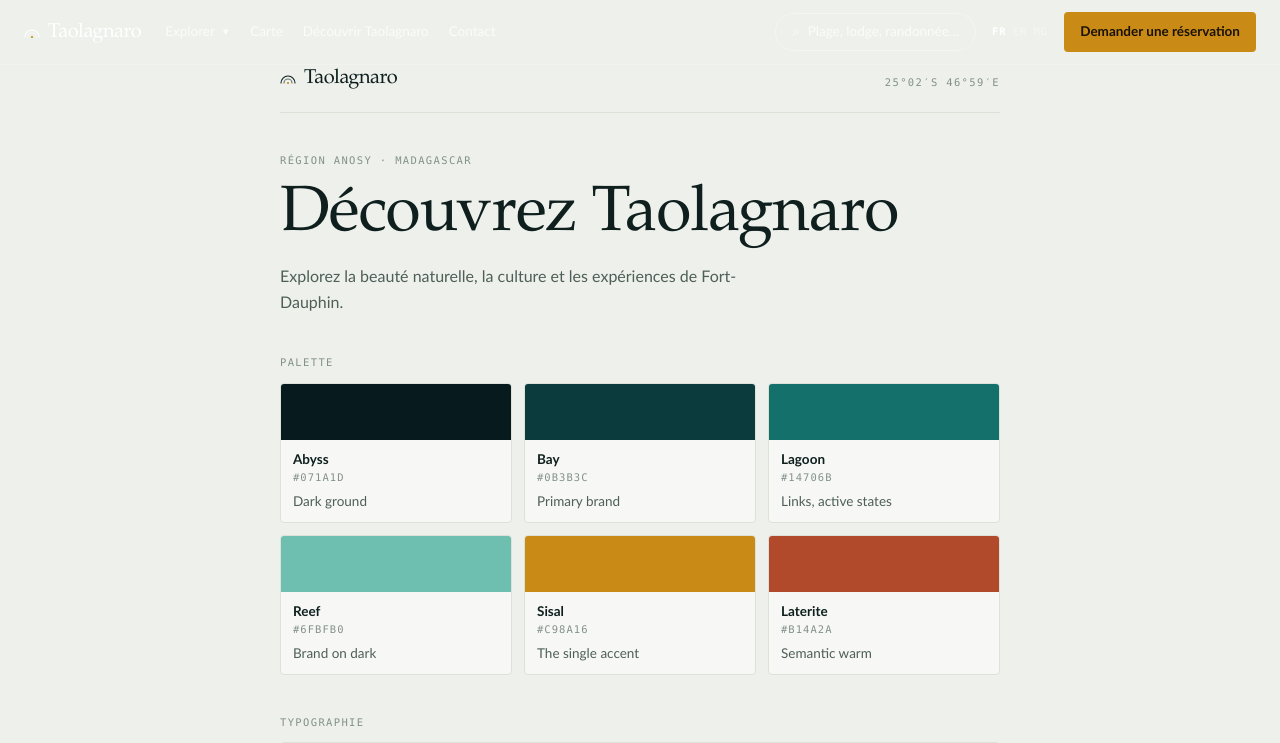
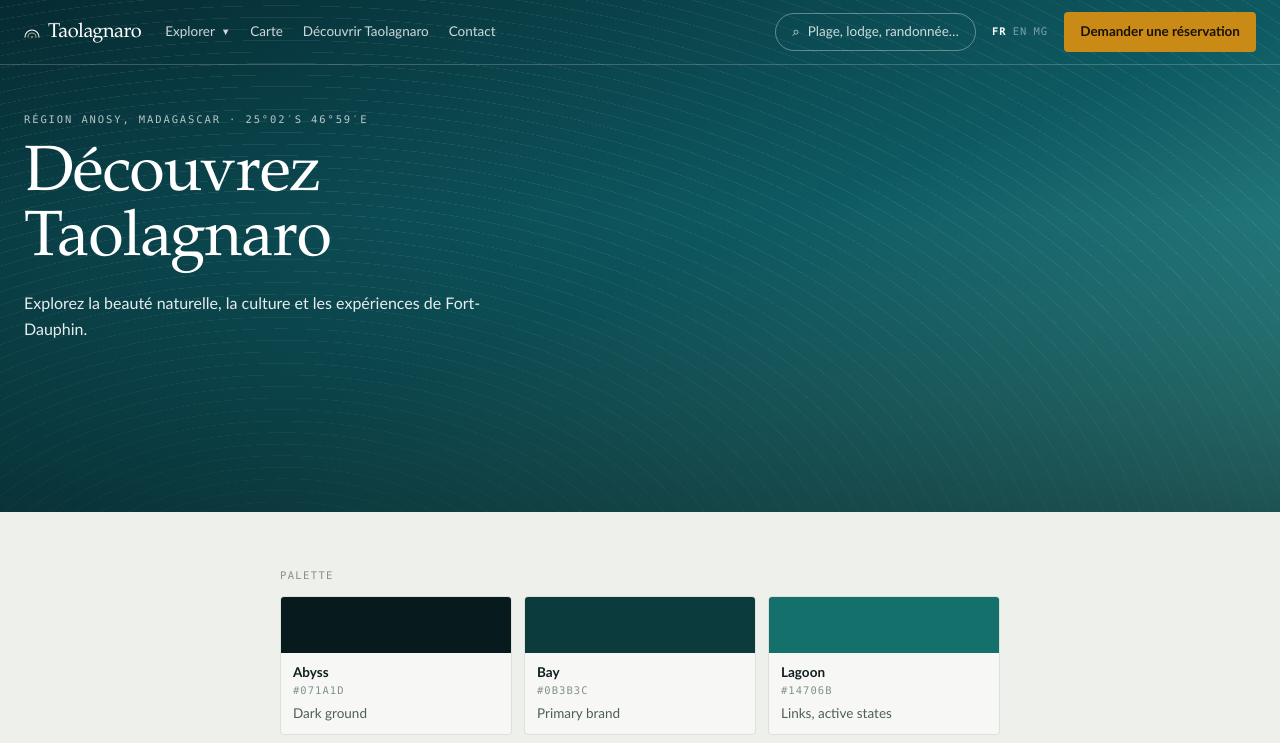
Before and after one commit to Bradon614/Taolagnaro, a Next.js app: page / in a window 1280 px wide. Shown: the top 743 px of the page. Built offline with nearby package versions, Linux system fonts and the light colour scheme.

Commit message:
feat: add route stubs for primary navigation

```diff
--- /dev/null
+++ b/src/app/carte/page.tsx
@@ -0,0 +1,15 @@
+import type { Metadata } from "next";
+import { PagePlaceholder } from "@/components/layout/PagePlaceholder";
+import { TOTAL_LISTINGS } from "@/lib/site";
+
+export const metadata: Metadata = { title: "Carte de l’Anosy" };
+
+export default function CartePage() {
+  return (
+    <PagePlaceholder
+      kicker="Accueil / Carte"
+      title="Carte de l’Anosy"
+      description={`${TOTAL_LISTINGS} lieux, six catégories, une carte. Trouvez ce qui est à dix minutes de votre hôtel.`}
+    />
+  );
+}
--- /dev/null
+++ b/src/app/contact/page.tsx
@@ -0,0 +1,14 @@
+import type { Metadata } from "next";
+import { PagePlaceholder } from "@/components/layout/PagePlaceholder";
+
+export const metadata: Metadata = { title: "Nous écrire" };
+
+export default function ContactPage() {
+  return (
+    <PagePlaceholder
+      kicker="Accueil / Contact"
+      title="Nous écrire"
+      description="Pour une réservation, passez par la fiche du lieu concerné — c’est plus rapide. Ce formulaire est destiné à la plateforme."
+    />
+  );
+}
--- /dev/null
+++ b/src/app/decouvrir/page.tsx
@@ -0,0 +1,14 @@
+import type { Metadata } from "next";
+import { PagePlaceholder } from "@/components/layout/PagePlaceholder";
+
+export const metadata: Metadata = { title: "Découvrir Taolagnaro" };
+
+export default function DecouvrirPage() {
+  return (
+    <PagePlaceholder
+      kicker="Région Anosy · Sud-est de Madagascar"
+      title="Taolagnaro, au bout de la route du sud"
+      description="Une presqu’île, trois baies, une forêt épineuse et près de quatre siècles d’histoire entre les Antanosy, les Français et l’océan Indien."
+    />
+  );
+}
--- /dev/null
+++ b/src/app/explorer/[categorie]/page.tsx
@@ -0,0 +1,28 @@
+import type { Metadata } from "next";
+import { notFound } from "next/navigation";
+import { PagePlaceholder } from "@/components/layout/PagePlaceholder";
+import { CATEGORIES, categoryBySlug } from "@/lib/site";
+
+type Params = { params: Promise<{ categorie: string }> };
+
+export function generateStaticParams() {
+  return CATEGORIES.map((category) => ({ categorie: category.slug }));
+}
+
+export async function generateMetadata({ params }: Params): Promise<Metadata> {
+  const category = categoryBySlug((await params).categorie);
+  return { title: category?.label ?? "Catégorie introuvable" };
+}
+
+export default async function CategoryPage({ params }: Params) {
+  const category = categoryBySlug((await params).categorie);
+  if (!category) notFound();
+
+  return (
+    <PagePlaceholder
+      kicker={`Accueil / Explorer / ${category.label}`}
+      title={category.label}
+      description={`${category.tagline}. ${category.count} résultats dans la région Anosy.`}
+    />
+  );
+}
--- /dev/null
+++ b/src/app/explorer/page.tsx
@@ -0,0 +1,15 @@
+import type { Metadata } from "next";
+import { PagePlaceholder } from "@/components/layout/PagePlaceholder";
+import { TOTAL_LISTINGS } from "@/lib/site";
+
+export const metadata: Metadata = { title: "Explorer l’Anosy" };
+
+export default function ExplorerPage() {
+  return (
+    <PagePlaceholder
+      kicker="Accueil / Explorer"
+      title="Explorer l’Anosy"
+      description={`${TOTAL_LISTINGS} lieux et offres référencés à Taolagnaro et dans la région. Filtrez, comparez, puis envoyez une demande.`}
+    />
+  );
+}
--- a/src/app/page.tsx
+++ b/src/app/page.tsx
@@ -1,8 +1,10 @@
-import { Logo } from "@/components/brand/Logo";
+import { Plate } from "@/components/media/Plate";
+import { SITE } from "@/lib/site";
 
 /**
- * Holding page. This exists so the design tokens can be verified in a browser
- * in both themes; it is replaced by the real home page in the next step.
+ * Holding page. Carries a hero plate so the transparent header variant is
+ * exercised, and renders the tokens so they stay verifiable in a browser.
+ * Replaced by the real home page in the next step.
  */
 
 const PALETTE = [
@@ -16,27 +18,23 @@ const PALETTE = [
 
 export default function Home() {
   return (
-    <main className="mx-auto flex min-h-screen max-w-3xl flex-col gap-10 px-6 py-16">
-      <header className="flex items-baseline justify-between gap-4 border-b border-line pb-5">
-        <Logo />
-        <span className="font-mono text-label uppercase tracking-[0.13em] text-ink-subtle">
-          25°02′S 46°59′E
-        </span>
-      </header>
-
-      <div>
-        <p className="font-mono text-label uppercase tracking-[0.13em] text-ink-subtle">
-          Région Anosy · Madagascar
+    <>
+      <Plate variant="ocean" className="min-h-[26rem] md:min-h-[32rem]">
+        <div className="mx-auto flex w-full max-w-[1440px] flex-1 flex-col justify-end px-4 pb-12 pt-28 md:px-6 md:pb-16">
+          <p className="font-mono text-label uppercase tracking-[0.18em] text-white/70">
+            {SITE.region} · <span className="tabular">{SITE.coordinates}</span>
           </p>
-        <h1 className="mt-4 font-display text-page leading-[1.05] sm:text-hero sm:leading-[0.98]">
+          <h1 className="mt-4 max-w-[16ch] text-[2.75rem] leading-[1.02] text-white md:text-hero">
             Découvrez Taolagnaro
           </h1>
-        <p className="mt-4 max-w-[52ch] text-ink-muted">
+          <p className="mt-4 max-w-[50ch] text-white/90">
             Explorez la beauté naturelle, la culture et les expériences de
             Fort-Dauphin.
           </p>
         </div>
+      </Plate>
 
+      <div className="mx-auto flex max-w-3xl flex-col gap-10 px-4 py-14 md:px-6">
         <section className="flex flex-col gap-3">
           <h2 className="font-mono text-label uppercase tracking-[0.13em] text-ink-subtle">
             Palette
@@ -57,7 +55,9 @@ export default function Home() {
                   <p className="font-mono text-label uppercase tracking-[0.1em] text-ink-subtle">
                     {swatch.value}
                   </p>
-                <p className="mt-1.5 text-small text-ink-muted">{swatch.note}</p>
+                  <p className="mt-1.5 text-small text-ink-muted">
+                    {swatch.note}
+                  </p>
                 </div>
               </li>
             ))}
@@ -69,9 +69,7 @@ export default function Home() {
             Typographie
           </h2>
           <div className="divide-y divide-line rounded-plate border border-line bg-surface px-5">
-          <p className="py-3 font-display text-section">
-            Baie de Sainte-Luce
-          </p>
+            <p className="py-3 font-display text-section">Baie de Sainte-Luce</p>
             <p className="py-3">
               Explorez les plages, les réserves et les tables de l’Anosy.
             </p>
@@ -84,6 +82,7 @@ export default function Home() {
         <p className="text-small text-ink-subtle">
           Page temporaire — remplacée par la page d’accueil à l’étape suivante.
         </p>
-    </main>
+      </div>
+    </>
   );
 }
```
Lines whose indentation alone changed are shown as unchanged.
